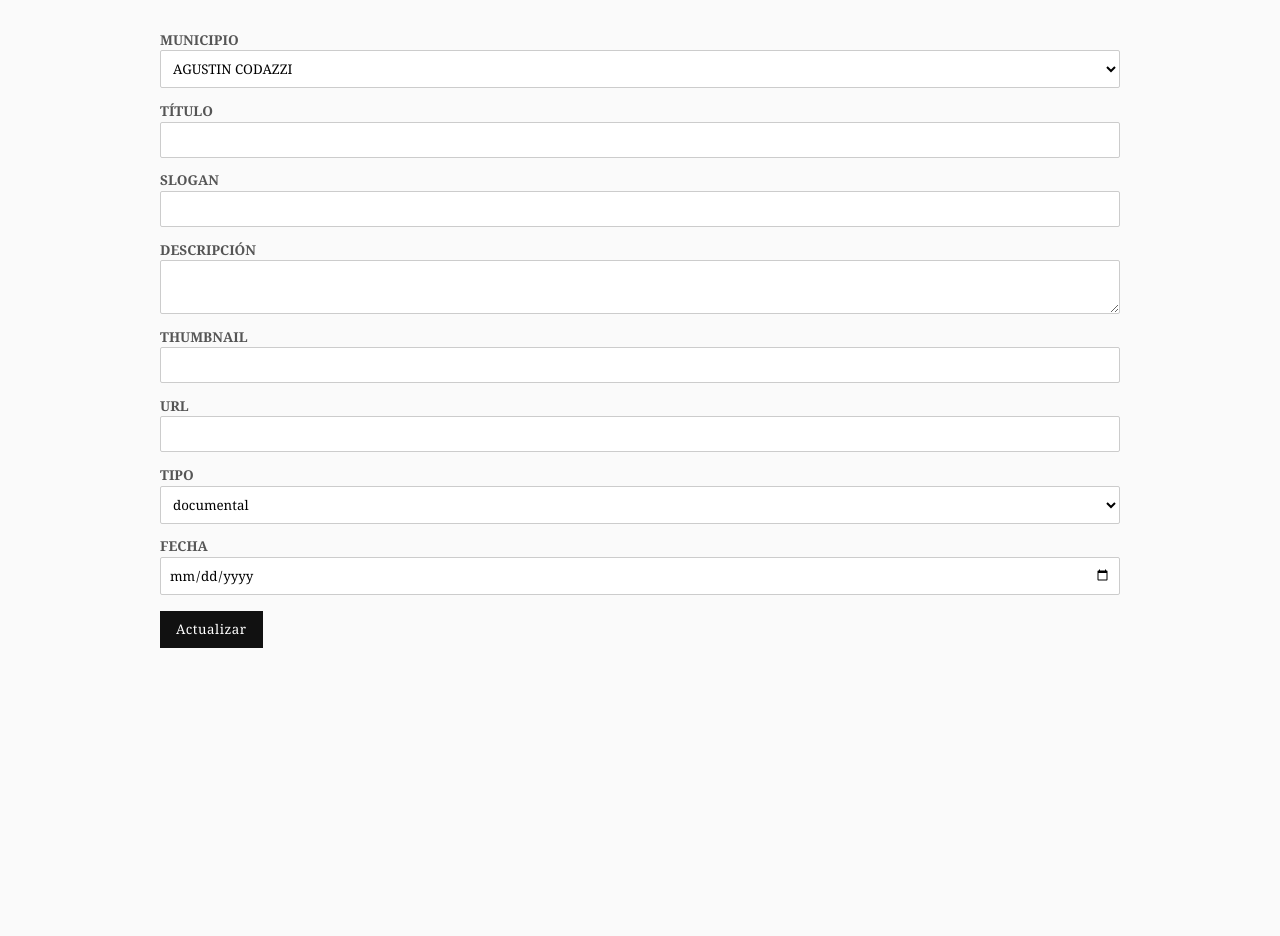
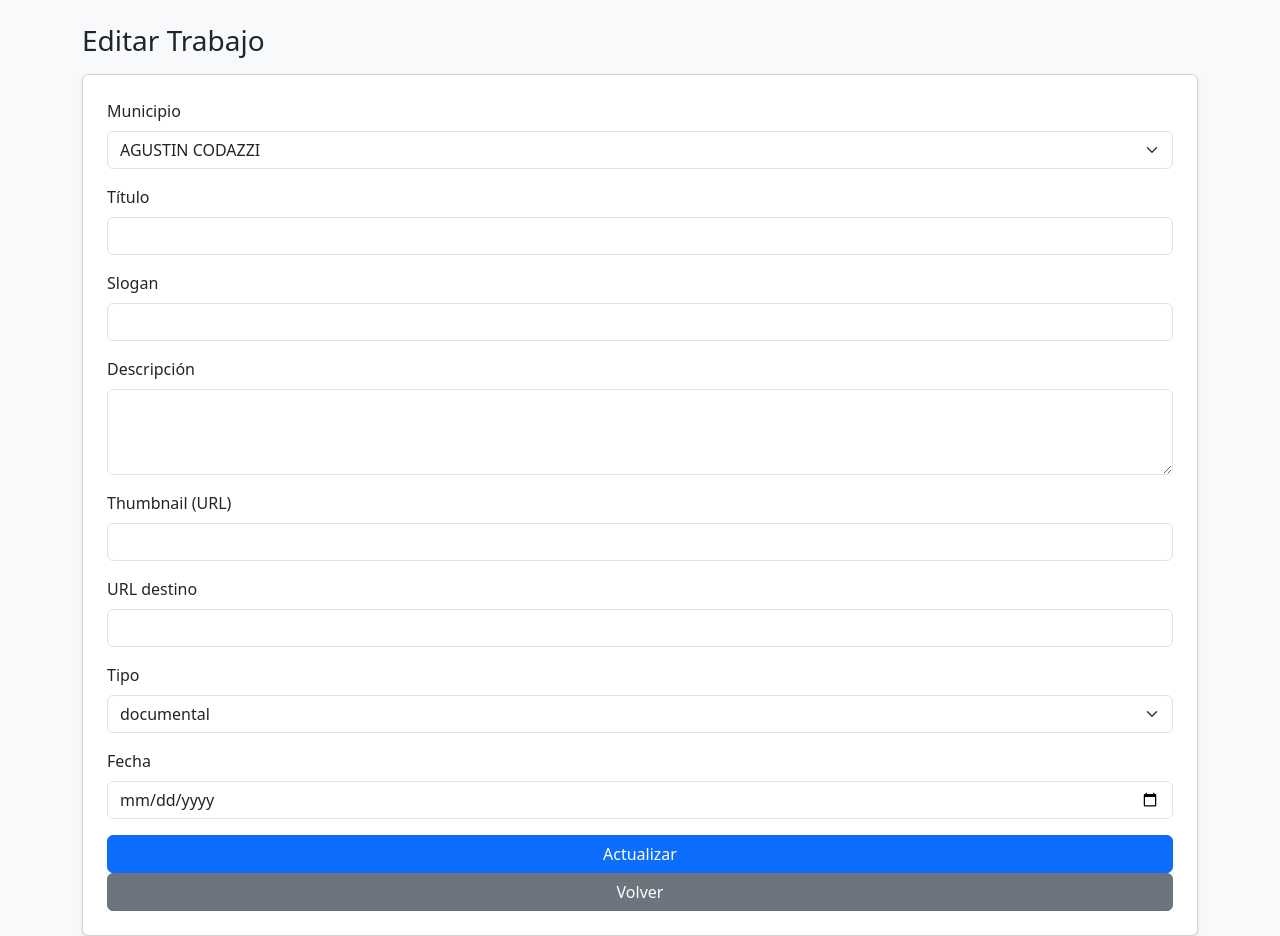
Before and after one commit to IngAdalberto/mapa-colectivo-tejido-sonoro, a PHP site: page /admin/edit.php?id=1 in a window 1280 px wide. Before the commit the page ends 648 px from the top, so only its background shows below. Run offline with PHP 8.4, Linux system fonts and the light colour scheme; data that the repository does not hold is empty.

Commit message:
Refactor PHP files for consistency and improve HTML structure; enhance forms in create, edit, and form-fields pages

```diff
--- a/admin/delete.php
+++ b/admin/delete.php
@@ -1,5 +1,5 @@
-<?php require 'db.php';
-
+<?php
+require 'db.php';
 $id = $_GET['id'];
 $pdo->prepare("DELETE FROM trabajos WHERE id=?")->execute([$id]);
 header("Location: index.php");
--- a/admin/edit.php
+++ b/admin/edit.php
@@ -1,24 +1,38 @@
-<?php require 'db.php';
+<?php
+require 'db.php';
+$id = $_GET['id'];
 
-$id = $_GET['id'];
 $stmt = $pdo->prepare("SELECT * FROM trabajos WHERE id=?");
 $stmt->execute([$id]);
-$item = $stmt->fetch();
+$item = $stmt->fetch(PDO::FETCH_ASSOC);
 
-if ($_POST) {
-  $sql = "UPDATE trabajos SET municipio=?,titulo=?,slogan=?,descripcion=?,thumbnail=?,url=?,tipo=?,fecha=?
-          WHERE id=?";
+if($_POST){
+  $sql = "UPDATE trabajos SET municipio=?,titulo=?,slogan=?,descripcion=?,thumbnail=?,url=?,tipo=?,fecha=? WHERE id=?";
   $pdo->prepare($sql)->execute([
     $_POST['municipio'],$_POST['titulo'],$_POST['slogan'],$_POST['descripcion'],
-    $_POST['thumbnail'],$_POST['url'],$_POST['tipo'],$_POST['fecha'],$id
+    $_POST['thumbnail'],$_POST['url'],$_POST['tipo'],$_POST['fecha'], $id
   ]);
   header("Location: index.php");
 }
 ?>
 
-<link rel="stylesheet" href="style.css" />
+<!DOCTYPE html>
+<html>
+<head>
+<meta charset="UTF-8">
+<title>Editar Trabajo</title>
+<link href="https://cdn.jsdelivr.net/npm/bootstrap@5.3.3/dist/css/bootstrap.min.css" rel="stylesheet">
+</head>
+<body class="bg-light">
 
-<form class="editorial-form" method="post">
-  <?php include 'form-fields.php'; ?>
-  <button class="btn-primary">Actualizar</button>
-</form>
+<div class="container mt-4">
+    <h3 class="mb-3">Editar Trabajo</h3>
+    <form method="post" class="card p-4 shadow-sm bg-white">
+        <?php include "form-fields.php"; ?>
+        <button class="btn btn-primary">Actualizar</button>
+        <a href="index.php" class="btn btn-secondary">Volver</a>
+    </form>
+</div>
+
+</body>
+</html>
--- a/admin/form-fields.php
+++ b/admin/form-fields.php
@@ -1,37 +1,53 @@
-<?php
-$municipios = [
+<div class="mb-3">
+  <label class="form-label">Municipio</label>
+  <select name="municipio" class="form-select" required>
+    <?php
+    $muns = [
   "AGUSTIN CODAZZI","BECERRIL","LA JAGUA DE IBIRICO","EL PASO",
   "CHIRIGUANA","CHIMICHAGUA","EL BANCO"
 ];
-?>
+    foreach($muns as $m){
+      $sel = ($item['municipio']==$m)?"selected":"";
+      echo "<option $sel>$m</option>";
+    }
+    ?>
+  </select>
+</div>
 
-<label>Municipio</label>
-<select name="municipio">
-    <?php foreach($municipios as $m): ?>
-    <option <?=$item['municipio']==$m?"selected":""?>><?=$m?></option>
-    <?php endforeach; ?>
-</select>
+<div class="mb-3">
+  <label class="form-label">Título</label>
+  <input name="titulo" value="<?= $item['titulo'] ?>" class="form-control" required>
+</div>
 
-<label>Título</label>
-<input name="titulo" value="<?=$item['titulo'] ?? ""?>">
+<div class="mb-3">
+  <label class="form-label">Slogan</label>
+  <input name="slogan" value="<?= $item['slogan'] ?>" class="form-control">
+</div>
 
-<label>Slogan</label>
-<input name="slogan" value="<?=$item['slogan'] ?? ""?>">
+<div class="mb-3">
+  <label class="form-label">Descripción</label>
+  <textarea name="descripcion" class="form-control" rows="3"><?= $item['descripcion'] ?></textarea>
+</div>
 
-<label>Descripción</label>
-<textarea name="descripcion"><?=$item['descripcion'] ?? ""?></textarea>
+<div class="mb-3">
+  <label class="form-label">Thumbnail (URL)</label>
+  <input name="thumbnail" value="<?= $item['thumbnail'] ?>" class="form-control">
+</div>
 
-<label>Thumbnail</label>
-<input name="thumbnail" value="<?=$item['thumbnail'] ?? ""?>">
+<div class="mb-3">
+  <label class="form-label">URL destino</label>
+  <input name="url" value="<?= $item['url'] ?>" class="form-control">
+</div>
 
-<label>URL</label>
-<input name="url" value="<?=$item['url'] ?? ""?>">
+<div class="mb-3">
+  <label class="form-label">Tipo</label>
+  <select name="tipo" class="form-select">
+    <option <?= $item['tipo']=="documental"?"selected":"" ?>>documental</option>
+    <option <?= $item['tipo']=="reportaje"?"selected":"" ?>>reportaje</option>
+  </select>
+</div>
 
-<label>Tipo</label>
-<select name="tipo">
-    <option <?=($item['tipo']=="documental"?"selected":"")?>>documental</option>
-    <option <?=($item['tipo']=="reportaje"?"selected":"")?>>reportaje</option>
-</select>
-
-<label>Fecha</label>
-<input type="date" name="fecha" value="<?=$item['fecha'] ?? ""?>">
+<div class="mb-3">
+  <label class="form-label">Fecha</label>
+  <input type="date" name="fecha" value="<?= $item['fecha'] ?>" class="form-control">
+</div>
```
Also changed, not shown: admin/create.php (+22 -7 lines), admin/index.php (+42 -27 lines).
